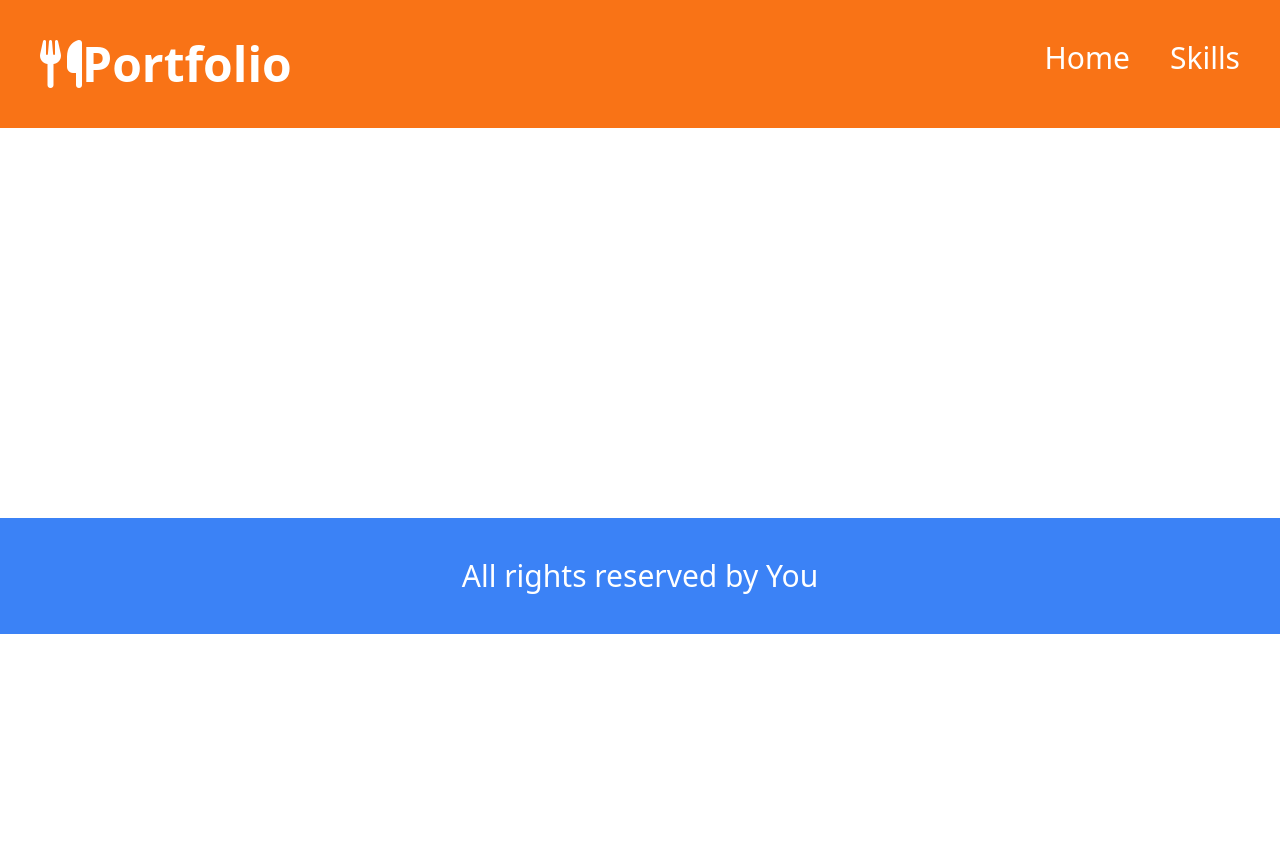
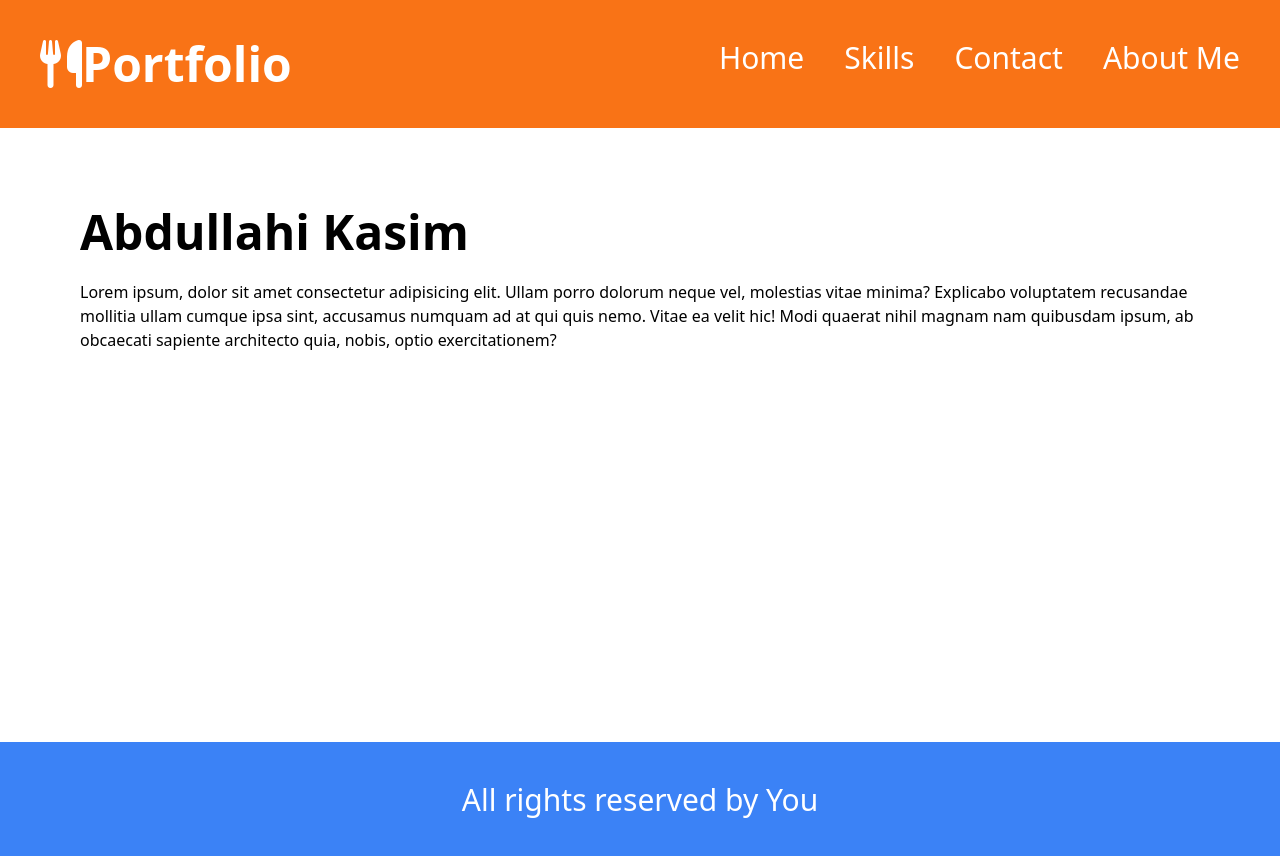
Before and after one commit to Mohamedali678/test2, a plain HTML site: page index.html in a window 1280 px wide. Before the commit the page ends 800 px from the top, so only its background shows below. Drawn offline with nearby package versions, Linux system fonts and the light colour scheme.

Commit message:
Waxaa kusoo daray heading and text. Also updated the header part

```diff
--- a/index.html
+++ b/index.html
@@ -17,7 +17,15 @@
       <ul class="flex gap-10">
         <li>Home</li>
         <li>Skills</li>
+        <li>Contact</li>
+        <li>About Me</li>
       </ul>
+    </div>
+
+
+    <div class="m-20">
+      <h1 class="text-5xl mb-6 font-bold">Abdullahi Kasim</h1>
+      <p>Lorem ipsum, dolor sit amet consectetur adipisicing elit. Ullam porro dolorum neque vel, molestias vitae minima? Explicabo voluptatem recusandae mollitia ullam cumque ipsa sint, accusamus numquam ad at qui quis nemo. Vitae ea velit hic! Modi quaerat nihil magnam nam quibusdam ipsum, ab obcaecati sapiente architecto quia, nobis, optio exercitationem?</p>
     </div>
 
     <div class="bg-blue-500 text-3xl text-center text-white p-10 mt-[390px]">
```
